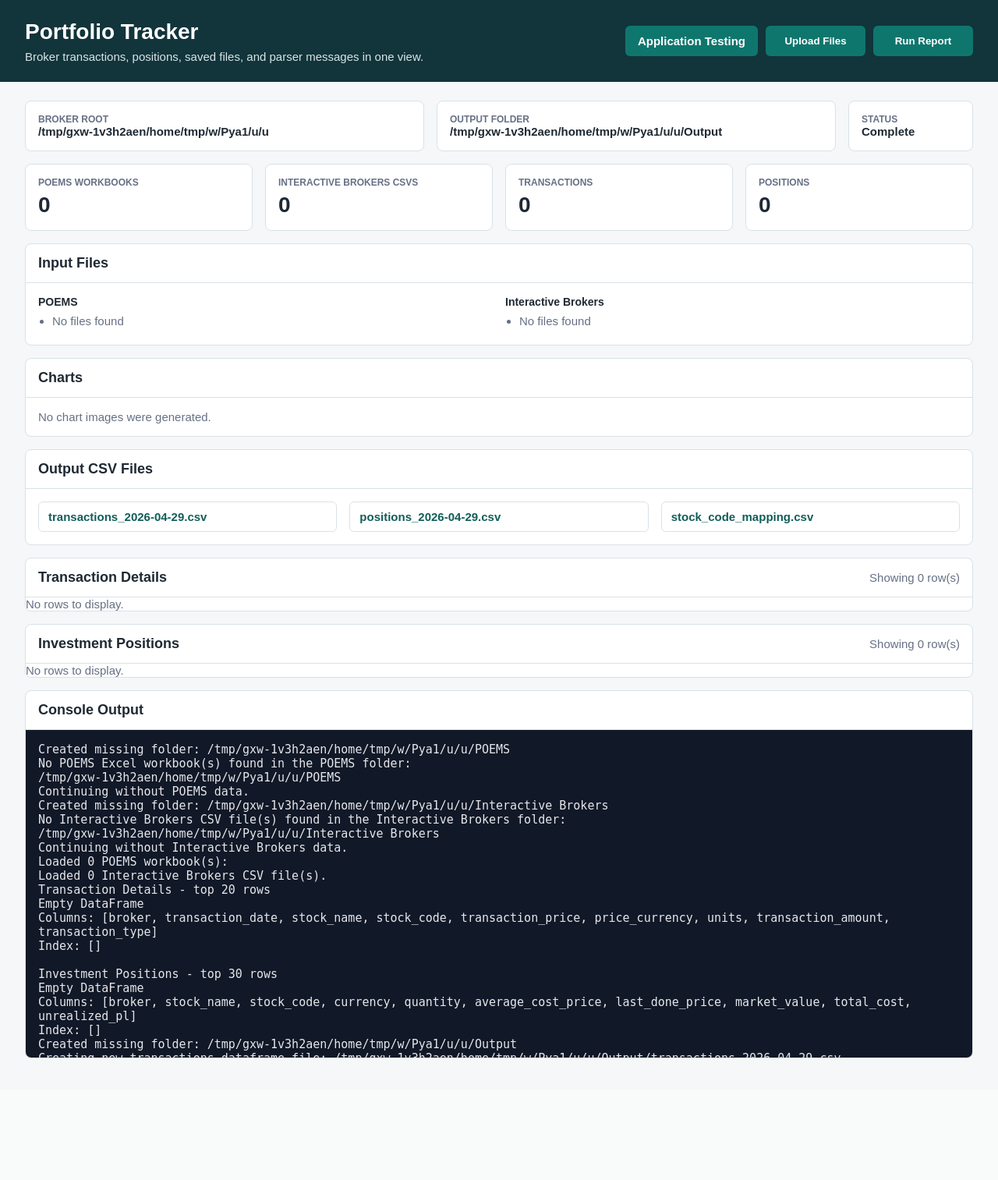
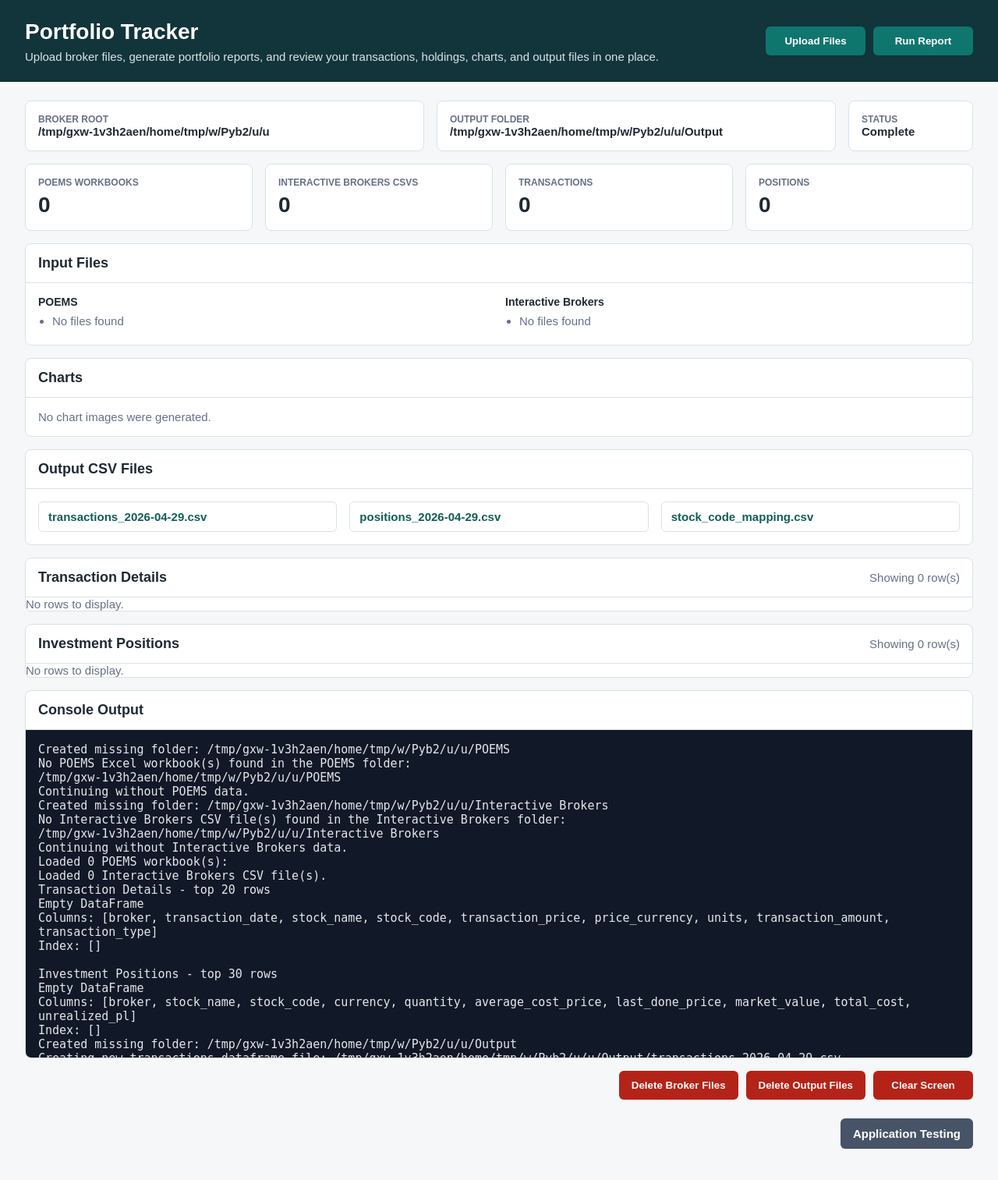
Before and after one commit to Joshua-project-code/Portfolio-Tracker, a Flask app: page / in a window 1280 px wide. Shown: the whole page at 78% size. Before the commit the page ends 1357 px from the top, so only its background shows below. Run offline with Flask 3, Linux system fonts and the light colour scheme.

Commit message:
Add maintenance features: implement delete broker/output files APIs, clear screen functionality, and enhance UI with corresponding buttons

```diff
--- a/portfolio_tracker/file_helpers.py
+++ b/portfolio_tracker/file_helpers.py
@@ -20,7 +20,8 @@ def clean_column_name(column: str) -> str:
 
 def find_sheet_name(workbook_path: Path, prefix: str) -> str:
     """Return the first Excel sheet name that starts with the given prefix."""
-    sheet_names = pd.ExcelFile(workbook_path).sheet_names
+    with pd.ExcelFile(workbook_path) as workbook:
+        sheet_names = workbook.sheet_names
     matches = [name for name in sheet_names if name.lower().startswith(prefix.lower())]
     if not matches:
         raise ValueError(
--- a/portfolio_tracker/static/app.js
+++ b/portfolio_tracker/static/app.js
@@ -1,5 +1,8 @@
 const runButton = document.querySelector("#run-report");
 const showUploadButton = document.querySelector("#show-upload");
+const deleteBrokerFilesButton = document.querySelector("#delete-broker-files");
+const deleteOutputFilesButton = document.querySelector("#delete-output-files");
+const clearScreenButton = document.querySelector("#clear-screen");
 const uploadPanel = document.querySelector("#upload-panel");
 const uploadForm = document.querySelector("#upload-form");
 const uploadSubmitButton = document.querySelector("#upload-submit");
@@ -61,6 +64,13 @@ function setStatus(message) {
 function setButtonsDisabled(disabled) {
   runButton.disabled = disabled;
   uploadSubmitButton.disabled = disabled;
+  deleteBrokerFilesButton.disabled = disabled;
+  deleteOutputFilesButton.disabled = disabled;
+  clearScreenButton.disabled = disabled;
+}
+
+function confirmAction(message) {
+  return window.confirm(message);
 }
 
 function formatUploadResult(data) {
@@ -181,6 +191,58 @@ function renderTable(elementId, tableData) {
   container.appendChild(table);
 }
 
+function clearScreen() {
+  document.querySelector("#poems-count").textContent = "0";
+  document.querySelector("#ib-count").textContent = "0";
+  document.querySelector("#transaction-count").textContent = "0";
+  document.querySelector("#position-count").textContent = "0";
+
+  renderFileList("#poems-files", []);
+  renderFileList("#ib-files", []);
+  renderCharts([], Date.now().toString());
+  renderLinks("#csv-links", []);
+  renderTable("#transactions-table", { columns: [], rows: [], total_rows: 0 });
+  renderTable("#positions-table", { columns: [], rows: [], total_rows: 0 });
+
+  document.querySelector("#transaction-caption").textContent = "";
+  document.querySelector("#position-caption").textContent = "";
+  document.querySelector("#console-output").textContent =
+    "Run the report to display parser output here.";
+  setStatus("Ready");
+}
+
+async function deleteFiles(endpoint, runningStatus, successMessage, afterDelete = null) {
+  setButtonsDisabled(true);
+  setStatus(runningStatus);
+
+  try {
+    const response = await fetch(endpoint, { method: "POST" });
+    const data = await response.json();
+    if (!response.ok) {
+      throw new Error(data.error || "The delete request could not complete.");
+    }
+
+    const failedCount = data.failed_count || 0;
+    const statusMessage = `${successMessage} Deleted ${data.deleted_count} file(s).`;
+    if (afterDelete) {
+      afterDelete(data);
+    }
+    if (failedCount) {
+      document.querySelector("#console-output").textContent =
+        `${statusMessage} ${failedCount} file(s) could not be deleted because they are still in use. Close the file or restart the app, then try again.`;
+      setStatus("Partial");
+    } else {
+      document.querySelector("#console-output").textContent = statusMessage;
+      setStatus("Complete");
+    }
+  } catch (error) {
+    setStatus("Failed");
+    document.querySelector("#console-output").textContent = error.message;
+  } finally {
+    setButtonsDisabled(false);
+  }
+}
+
 async function runReport() {
   setButtonsDisabled(true);
   setStatus("Running");
@@ -258,5 +320,48 @@ showUploadButton.addEventListener("click", () => {
   uploadPanel.hidden = !uploadPanel.hidden;
 });
 runButton.addEventListener("click", runReport);
+deleteBrokerFilesButton.addEventListener("click", () => {
+  if (!confirmAction("Delete all files in the POEMS and Interactive Brokers folders?")) {
+    return;
+  }
+
+  deleteFiles(
+    "/api/delete-broker-files",
+    "Deleting broker files",
+    "Deleted POEMS and Interactive Brokers files.",
+    () => {
+      document.querySelector("#poems-count").textContent = "0";
+      document.querySelector("#ib-count").textContent = "0";
+      renderFileList("#poems-files", []);
+      renderFileList("#ib-files", []);
+    }
+  );
+});
+deleteOutputFilesButton.addEventListener("click", () => {
+  if (!confirmAction("Delete all files in the Output folder?")) {
+    return;
+  }
+
+  deleteFiles(
+    "/api/delete-output-files",
+    "Deleting output files",
+    "Deleted Output folder files.",
+    (data) => {
+      const failedFiles = data.result?.failed_files || [];
+      const remainingFiles = failedFiles.map((failure) => failure.file);
+      renderLinks(
+        "#csv-links",
+        remainingFiles.filter((file) => file.toLowerCase().endsWith(".csv"))
+      );
+    }
+  );
+});
+clearScreenButton.addEventListener("click", () => {
+  if (!confirmAction("Clear all data and visualizations from the screen?")) {
+    return;
+  }
+
+  clearScreen();
+});
 uploadForm.addEventListener("submit", uploadFiles);
 document.addEventListener("DOMContentLoaded", runReport);
--- a/portfolio_tracker/static/styles.css
+++ b/portfolio_tracker/static/styles.css
@@ -8,6 +8,8 @@
   --accent: #0f766e;
   --accent-dark: #115e59;
   --warn: #b45309;
+  --danger: #b42318;
+  --danger-dark: #8a1c14;
 }
 
 * {
@@ -59,6 +61,14 @@ button:hover,
   background: var(--accent-dark);
 }
 
+.danger-button {
+  background: var(--danger);
+}
+
+.danger-button:hover {
+  background: var(--danger-dark);
+}
+
 button:disabled {
   cursor: wait;
   opacity: 0.65;
@@ -78,13 +88,39 @@ button:disabled {
 
 .header-actions {
   display: flex;
+  flex-wrap: wrap;
   gap: 10px;
+  justify-content: flex-end;
+}
+
+.maintenance-actions {
+  display: flex;
+  flex-wrap: wrap;
+  gap: 10px;
+  justify-content: flex-end;
+  margin-top: 16px;
+}
+
+.app-footer {
+  display: flex;
+  justify-content: flex-end;
+  margin: 0 auto;
+  max-width: 1400px;
+  padding: 0 32px 40px;
+}
+
+.secondary-link {
+  background: #475467;
+}
+
+.secondary-link:hover {
+  background: #344054;
 }
 
 main {
   margin: 0 auto;
   max-width: 1400px;
-  padding: 24px 32px 40px;
+  padding: 24px 32px 24px;
 }
 
 .status-row,
@@ -397,13 +433,20 @@ pre {
   }
 
   .header-actions,
+  .maintenance-actions,
   .upload-form {
     display: grid;
     grid-template-columns: 1fr;
   }
 
-  main {
+  main,
+  .app-footer {
     padding: 16px;
+  }
+
+  .app-footer {
+    display: grid;
+    padding-top: 0;
   }
 
   .status-row,
--- a/portfolio_tracker/templates/index.html
+++ b/portfolio_tracker/templates/index.html
@@ -4,16 +4,15 @@
     <meta charset="utf-8">
     <meta name="viewport" content="width=device-width, initial-scale=1">
     <title>Portfolio Tracker</title>
-    <link rel="stylesheet" href="{{ url_for('static', filename='styles.css') }}">
+    <link rel="stylesheet" href="{{ url_for('static', filename='styles.css', v=static_version) }}">
   </head>
   <body>
     <header class="app-header">
       <div>
         <h1>Portfolio Tracker</h1>
-        <p>Broker transactions, positions, saved files, and parser messages in one view.</p>
+        <p>Upload broker files, generate portfolio reports, and review your transactions, holdings, charts, and output files in one place.</p>
       </div>
       <div class="header-actions">
-        <a class="button-link" href="{{ url_for('application_testing') }}">Application Testing</a>
         <button id="show-upload" type="button">Upload Files</button>
         <button id="run-report" type="button">Run Report</button>
       </div>
@@ -124,8 +123,18 @@
         </div>
         <pre id="console-output">Run the report to display parser output here.</pre>
       </section>
+
+      <section class="maintenance-actions" aria-label="Maintenance actions">
+        <button id="delete-broker-files" class="danger-button" type="button">Delete Broker Files</button>
+        <button id="delete-output-files" class="danger-button" type="button">Delete Output Files</button>
+        <button id="clear-screen" class="danger-button" type="button">Clear Screen</button>
+      </section>
     </main>
 
-    <script src="{{ url_for('static', filename='app.js') }}"></script>
+    <footer class="app-footer">
+      <a class="button-link secondary-link" href="{{ url_for('application_testing') }}">Application Testing</a>
+    </footer>
+
+    <script src="{{ url_for('static', filename='app.js', v=static_version) }}"></script>
   </body>
 </html>
--- a/portfolio_tracker/web.py
+++ b/portfolio_tracker/web.py
@@ -5,9 +5,11 @@
 from __future__ import annotations
 
 import re
+import gc
 import os
 import subprocess
 import sys
+import time
 from pathlib import Path
 
 from flask import Flask, jsonify, render_template, request, send_from_directory
@@ -31,6 +33,7 @@ app = Flask(__name__)
 PROJECT_ROOT = Path(__file__).resolve().parent.parent
 TEST_CATALOG_PATH = PROJECT_ROOT / "docs" / "testapp.md"
 TESTS_PATH = PROJECT_ROOT / "tests"
+STATIC_PATH = PROJECT_ROOT / "portfolio_tracker" / "static"
 
 
 UPLOAD_TARGETS = {
@@ -47,6 +50,15 @@ UPLOAD_TARGETS = {
 }
 
 
+def get_static_version() -> int:
+    """Return a cache-busting version for frontend assets."""
+    asset_paths = [
+        STATIC_PATH / "app.js",
+        STATIC_PATH / "styles.css",
+    ]
+    return max(int(path.stat().st_mtime) for path in asset_paths if path.exists())
+
+
 @app.get("/")
 def index():
     """Render the Portfolio Tracker web app."""
@@ -54,6 +66,7 @@ def index():
         "index.html",
         default_root_path=str(DEFAULT_BROKER_ROOT_PATH),
         output_path=str(DEFAULT_OUTPUT_PATH),
+        static_version=get_static_version(),
     )
 
 
@@ -217,6 +230,84 @@ def run_report_api():
     return jsonify(report)
 
 
+def delete_files_in_folder(folder_path: Path) -> dict[str, object]:
+    """Delete files under a configured folder without removing the folder itself."""
+    ensure_folder_exists(folder_path)
+    deleted_files: list[str] = []
+    failed_files: list[dict[str, str]] = []
+
+    gc.collect()
+
+    for path in sorted(folder_path.rglob("*")):
+        if not path.is_file():
+            continue
+
+        relative_path = str(path.relative_to(folder_path))
+        last_error: OSError | None = None
+        for _ in range(3):
+            try:
+                path.unlink()
+                deleted_files.append(relative_path)
+                last_error = None
+                break
+            except OSError as error:
+                last_error = error
+                gc.collect()
+                time.sleep(0.2)
+
+        if last_error is not None:
+            failed_files.append({"file": relative_path, "error": str(last_error)})
+
+    return {
+        "folder": str(folder_path),
+        "deleted_count": len(deleted_files),
+        "deleted_files": deleted_files,
+        "failed_count": len(failed_files),
+        "failed_files": failed_files,
+    }
+
+
+@app.post("/api/delete-broker-files")
+def delete_broker_files_api():
+    """Delete uploaded source files from the configured broker input folders."""
+    try:
+        results = {
+            "poems": delete_files_in_folder(DEFAULT_POEMS_PATH),
+            "interactive_brokers": delete_files_in_folder(
+                DEFAULT_INTERACTIVE_BROKERS_PATH
+            ),
+        }
+    except OSError as error:
+        return jsonify({"error": str(error)}), 500
+
+    deleted_count = sum(result["deleted_count"] for result in results.values())
+    failed_count = sum(result["failed_count"] for result in results.values())
+    return jsonify(
+        {
+            "deleted_count": deleted_count,
+            "failed_count": failed_count,
+            "results": results,
+        }
+    )
+
+
+@app.post("/api/delete-output-files")
+def delete_output_files_api():
+    """Delete generated files from the configured Output folder."""
+    try:
+        result = delete_files_in_folder(DEFAULT_OUTPUT_PATH)
+    except OSError as error:
+        return jsonify({"error": str(error)}), 500
+
+    return jsonify(
+        {
+            "deleted_count": result["deleted_count"],
+            "failed_count": result["failed_count"],
+            "result": result,
+        }
+    )
+
+
 @app.post("/api/upload-files")
 def upload_files_api():
     """Upload broker files into the configured source folders."""
```
Also changed, not shown: CLAUDE.md (+5 -3 lines), docs/PYTHON_FILES.md (+2 -2 lines), docs/testapp.md (+2 -0 lines), tests/test_project.py (+44 -0 lines), README.md.
